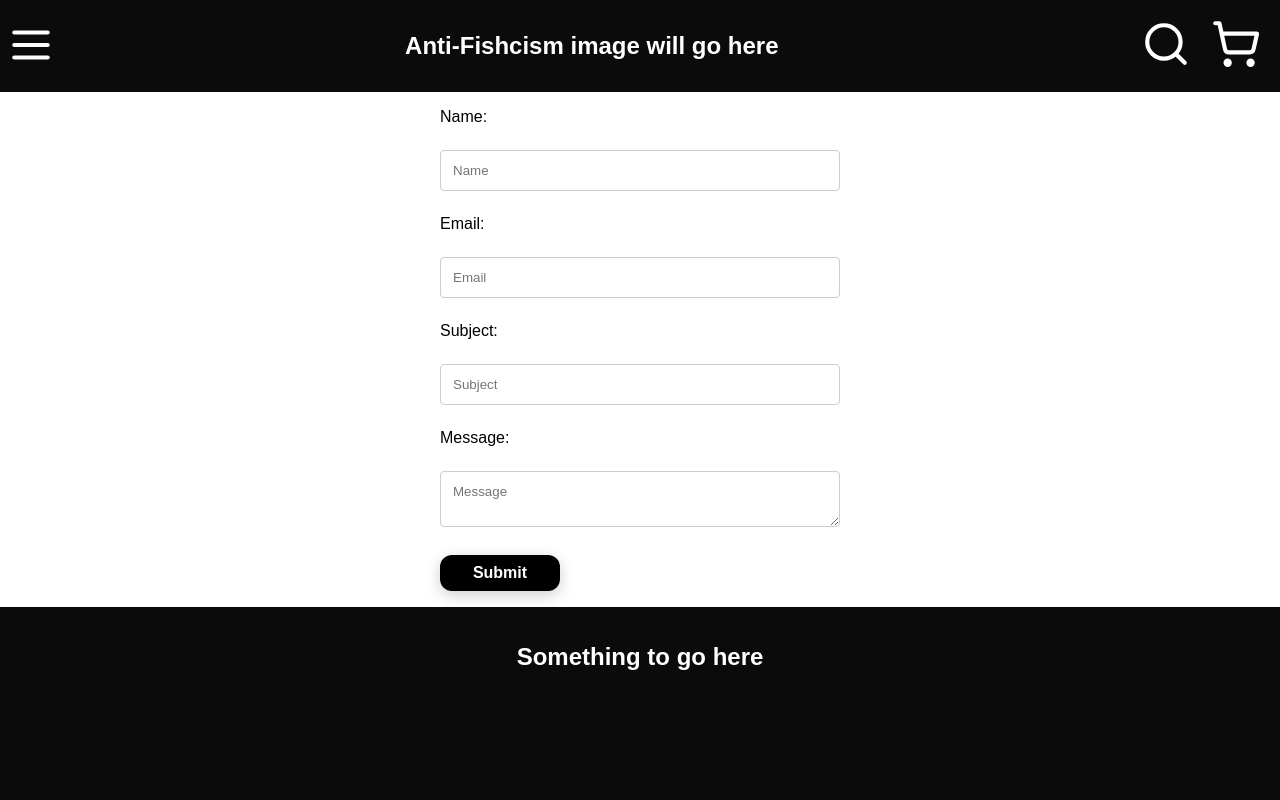
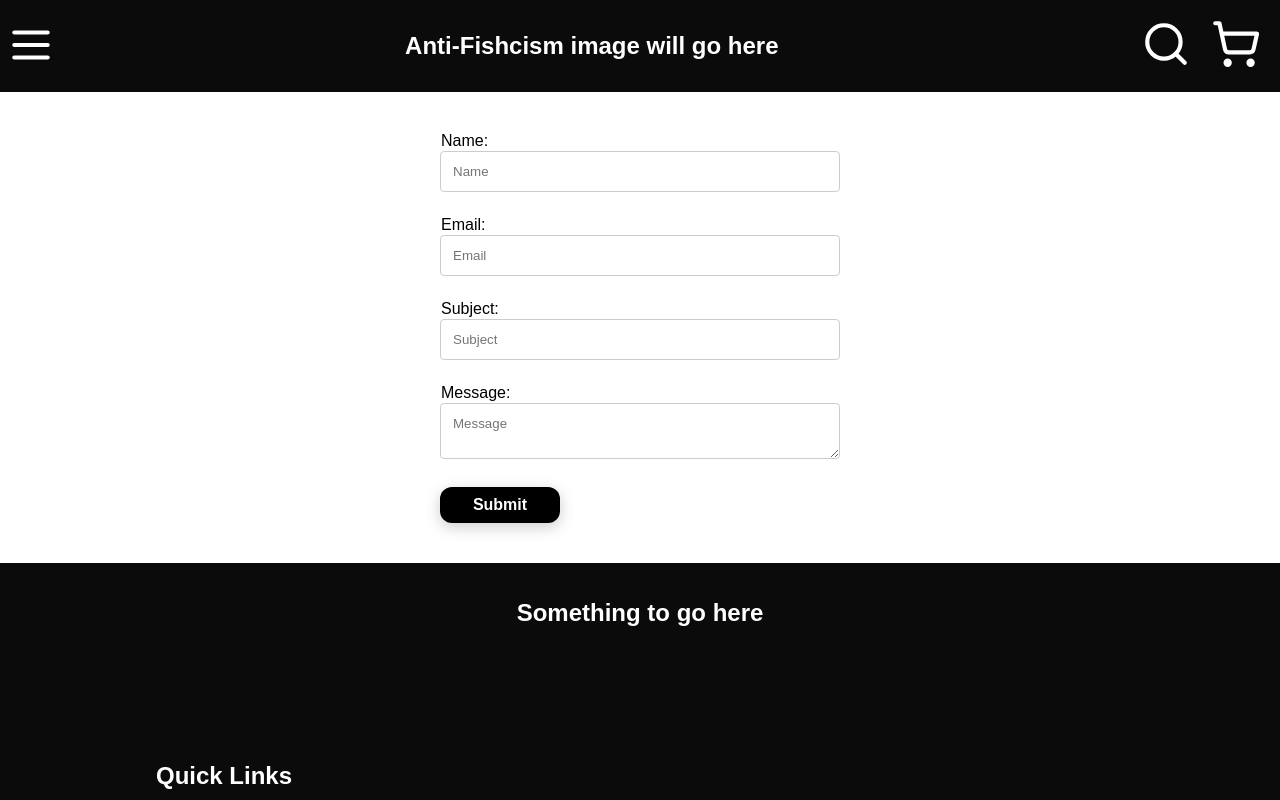
Before and after one commit to BenCuttance/Anti-Fishcism, a SvelteKit app: page /contactUs in a window 1280 px wide. Shown: the top 800 px of the page. Built offline with nearby package versions, Linux system fonts and the light colour scheme; a web font is replaced by a local one.

Commit message:
FEAT(contact-us): Readme/ code TODOS added for future. Contact us form touch up css. Smaller screen size checks done with good result

```diff
--- a/src/lib/components/heroSection.svelte
+++ b/src/lib/components/heroSection.svelte
@@ -4,6 +4,7 @@
 	import design3 from '../images/poofy.jpg';
 	import { onMount } from 'svelte';
 
+	// TODO: replace images with actual product that will be the same size and format (hopefully...)
 	const slideShowImages = [
 		{ design: design1, caption: 'Design 1', link: '/' },
 		{ design: design2, caption: 'Design 2', link: '/' },
--- a/src/routes/contactUs/+page.svelte
+++ b/src/routes/contactUs/+page.svelte
@@ -1,17 +1,18 @@
 <script lang="ts">
 </script>
 
+<!-- TODO: Email will need to be replaced with buisness email at later date -->
 <section>
 	<div id="form-container">
 		<form action="" method="post">
-			<label for="name">Name:</label><br />
-			<input type="text" id="name" name="name" placeholder="Name" /><br />
-			<label for="email">Email:</label><br />
-			<input type="text" id="email" name="email" placeholder="Email" /> <br />
-			<label for="subject">Subject:</label><br />
-			<input type="text" id="subject" name="subject" placeholder="Subject" /> <br />
-			<label for="message">Message:</label><br />
-			<textarea name="message" id="message" placeholder="Message"></textarea><br />
+			<label for="name">Name:</label>
+			<input type="text" id="name" name="name" placeholder="Name" />
+			<label for="email">Email:</label>
+			<input type="text" id="email" name="email" placeholder="Email" />
+			<label for="subject">Subject:</label>
+			<input type="text" id="subject" name="subject" placeholder="Subject" />
+			<label for="message">Message:</label>
+			<textarea name="message" id="message" placeholder="Message"></textarea>
 			<button id="submit-btn">Submit</button>
 		</form>
 	</div>
@@ -41,6 +42,7 @@
 		background-color: #000;
 		color: #fff;
 		padding: 0.5rem 1rem;
+		margin: 1.5rem 0;
 		border-radius: 12px;
 		width: auto;
 		min-width: 120px;
@@ -59,16 +61,21 @@
 		border: 1px solid black;
 		box-shadow: 0 6px 20px rgba(0, 0, 0, 0.25);
 		transform: translateY(-2px);
+
 	}
 
 	input[type='text'],
 	textarea {
 		width: 100%;
 		padding: 12px;
-		margin: 1.5rem 0;
 		display: inline-block;
 		border: 1px solid #ccc;
 		border-radius: 4px;
 		box-sizing: border-box;
 	}
+
+	label{
+		display: block;
+		margin: 1.5rem 1.5rem 1px 1px;
+	}
 </style>
```
Also changed, not shown: 1 other file (tests, documents, lock files or other folders).
